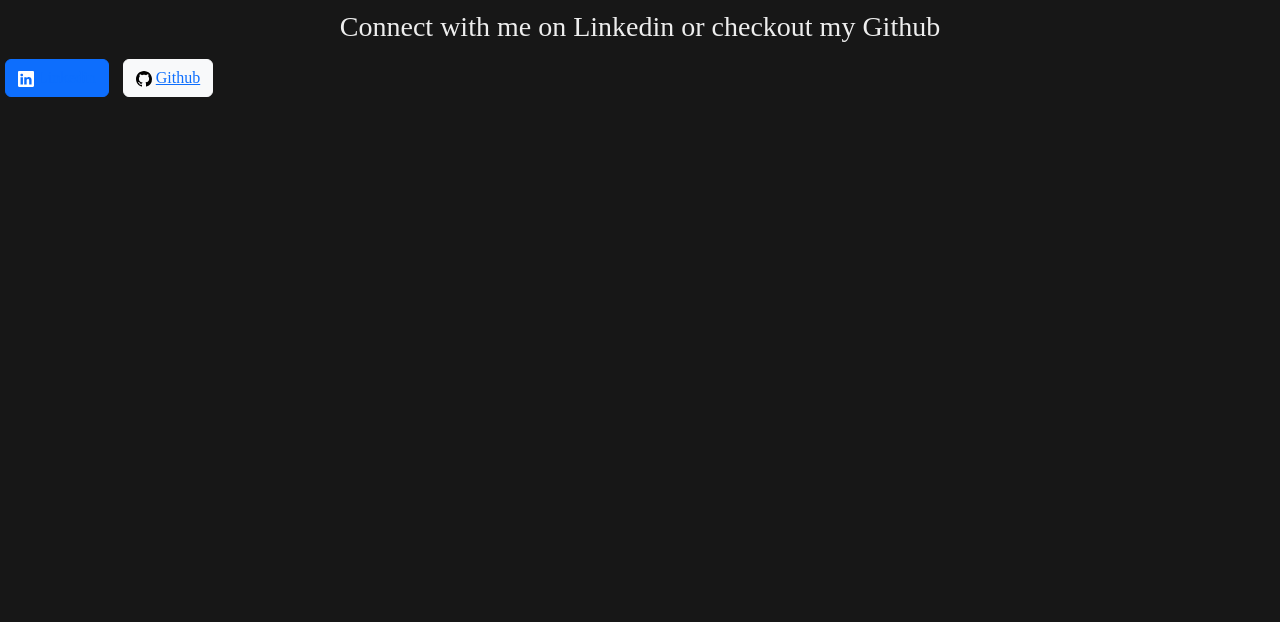
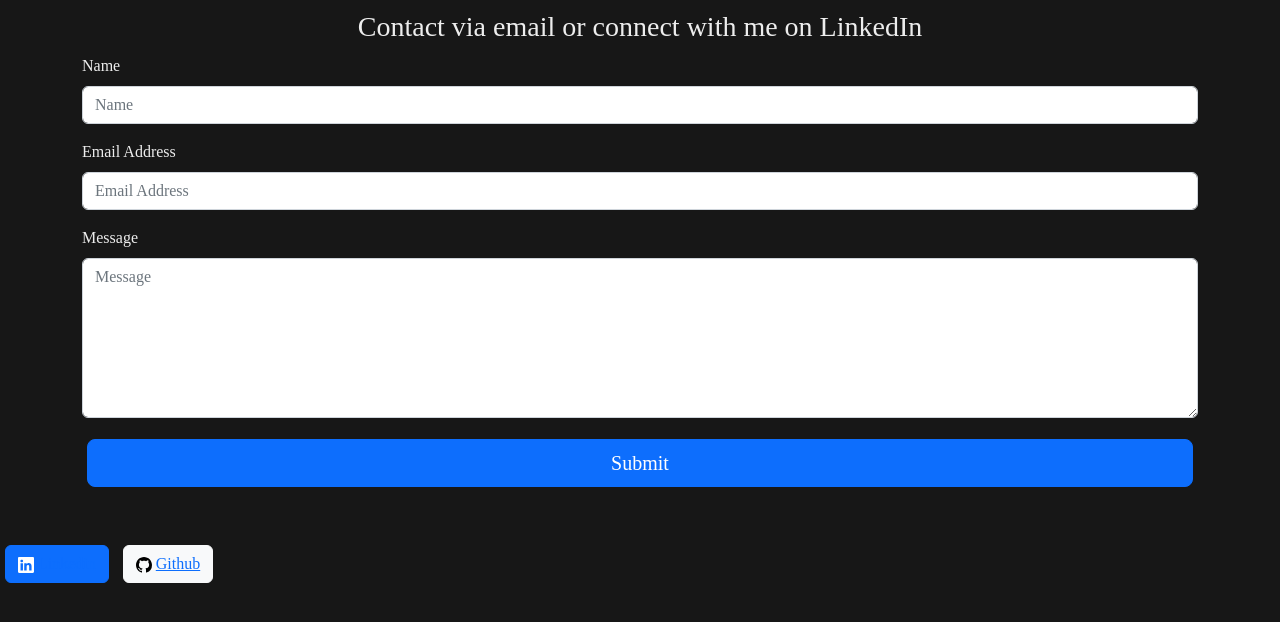
Before and after one commit to keithgaines/bootstrapPortfolio, a Flask app: page /contact.html in a window 1280 px wide. Shown: the part 58-680 px from the top of the page. Run offline with Flask 2, Linux system fonts and the light colour scheme.

Commit message:
added form

```diff
--- a/templates/contact.html
+++ b/templates/contact.html
@@ -34,7 +34,36 @@
             </div>
         </div>
     </nav>
-    <h3 style="text-align: center;">Connect with me on Linkedin or checkout my Github</h3>
+    <h3 style="text-align: center;">Contact via email or connect with me on LinkedIn</h3>
+    <div class="container">
+        <form id="contactForm">
+    <!-- Name input -->
+    <div class="mb-3">
+        <label class="form-label" for="name">Name</label>
+        <input class="form-control" id="name" type="text" placeholder="Name" />
+      </div>
+
+      <!-- Email address input -->
+      <div class="mb-3">
+        <label class="form-label" for="emailAddress">Email Address</label>
+        <input class="form-control" id="emailAddress" type="email" placeholder="Email Address">
+      </div>
+
+      <!-- Message input -->
+      <div class="mb-3">
+        <label class="form-label" for="message">Message</label>
+        <textarea class="form-control" id="message" type="text" placeholder="Message" style="height: 10rem;"></textarea>
+      </div>
+
+      <!-- Form submit button -->
+      <div class="d-grid">
+        <button class="btn btn-primary btn-lg" type="submit">Submit</button>
+      </div>
+
+    </form>
+  </div>
+  <br>
+  <br>
     <div class="linkedinbutton" style="display: inline;">
         <button type="button" class="btn btn-primary">
             <svg xmlns="http://www.w3.org/2000/svg" width="16" height="16" fill="currentColor" class="bi bi-linkedin" viewBox="0 0 16 16">
```
